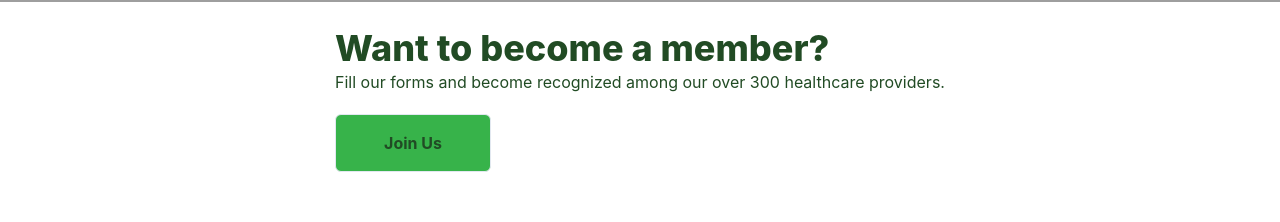
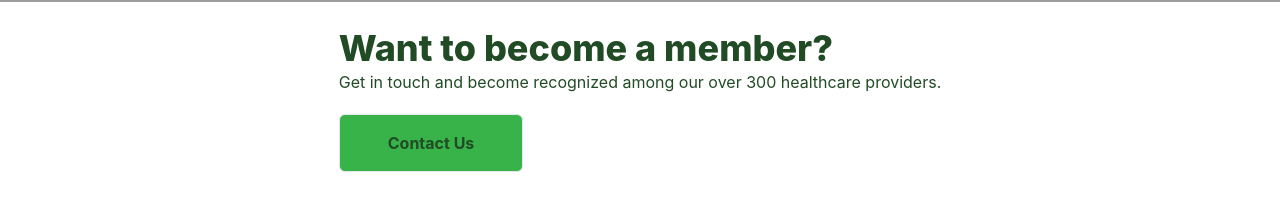
Before and after one commit to Fredrick-Okori/destiny-doctors, a Next.js app: page / in a window 1280 px wide. Both pictures are taken after a click on the button "Team". Shown: the part 478-700 px from the top of the page. Built offline with nearby package versions, Linux system fonts and the light colour scheme; grey boxes are pictures that could not be loaded.

Commit message:
Corrected buttons

```diff
--- a/components/team.jsx
+++ b/components/team.jsx
@@ -5,6 +5,7 @@ import {
     Button,
     ButtonGroup
 } from "@chakra-ui/react";
+import ContactButton from "./handleMail";
 
 
 const TeamPage = () => {
@@ -134,18 +135,9 @@ const TeamPage = () => {
                     >
                         Want to become a member?
                     </Heading>
-                    <Text color={'#214B24'}>Fill our forms and become recognized among our over 300 healthcare providers.</Text>
+                    <Text color={'#214B24'}>Get in touch and become recognized among our over 300 healthcare providers.</Text>
                     <ButtonGroup gap={'2'} mt={'5'} mb={'10'}>
-                        <Button
-                            bg='#37B34A'
-                            variant='outline'
-                            color='#214B24'
-
-                            px="12"
-                            py="7"
-                            fontWeight="bold"
-                            _hover={{ bg: '#214B24', color: '#37B34A' }}
-                        >Join Us</Button>
+                      <ContactButton/>
 
                     </ButtonGroup>
                 </Flex>
```
